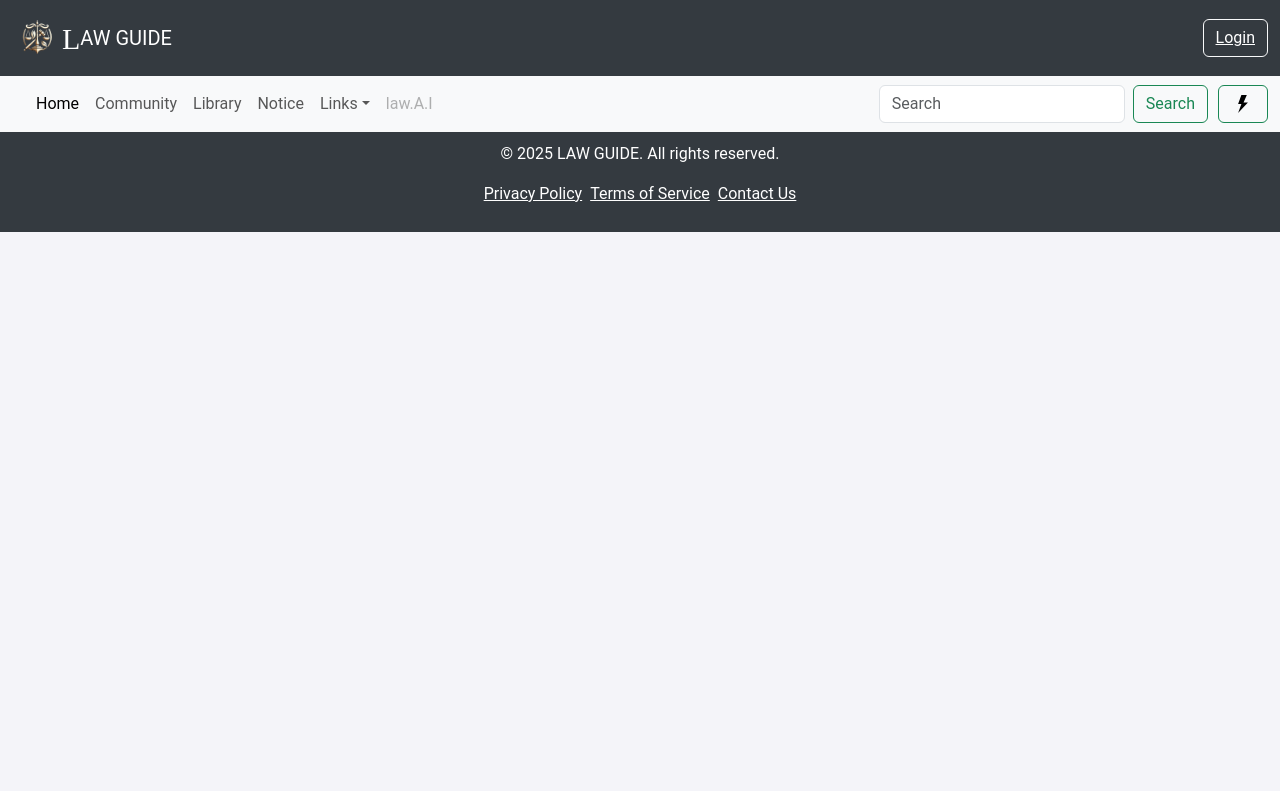
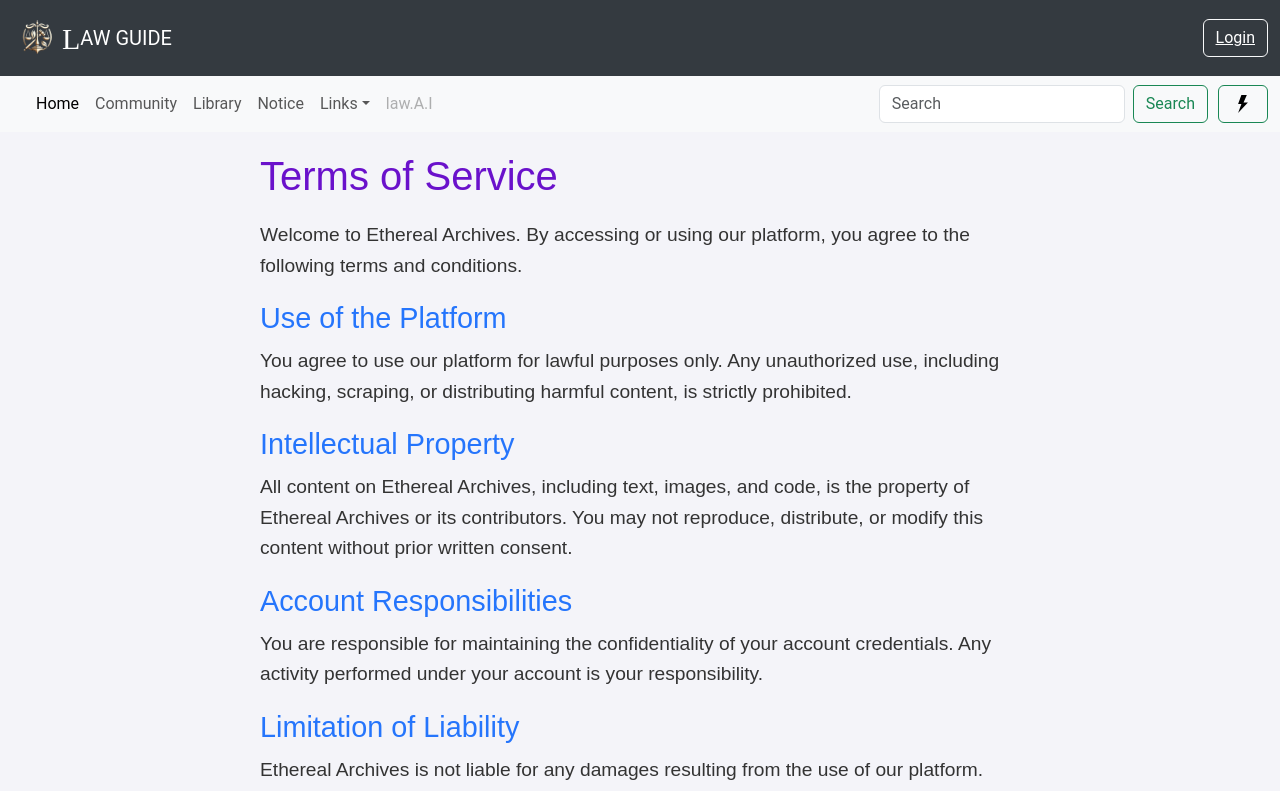
Before and after one commit to Darkstrike03/LawGuide, a React (Create React App) app: page /terms-of-service in a window 1280 px wide. Shown: the top 791 px of the page. Built offline with nearby package versions, Linux system fonts and the light colour scheme; no server answers.

Commit message:
Update App.js

```diff
--- a/src/App.js
+++ b/src/App.js
@@ -26,6 +26,8 @@ import Ndefault from './component/Ndefault';
 import Login from './component/Login';
 import SignUp from './component/SignUp';
 import Profile from './component/Profile';
+import PrivacyPolicy from './component/PrivacyPolicy';
+import TermsOfService from './component/TermsOfService';
 
 function App() {
     return (
@@ -33,6 +35,7 @@ function App() {
             <Header />
             <Navbar />
             <Routes>
+            <>
                 <Route path="/" element={<><Hero /><Container/><Card1/><OverlapCard/><Container2/><CarouselCards/><Container3/><Container4/></>} />
                 <Route path="/community" element={<Community />} />
                 <Route path="/library" element={<><Library /><Constitutions/></>} />
@@ -46,6 +49,9 @@ function App() {
                 <Route path="/SignUp" element={<SignUp />} />
                 <Route path="/Profile" element={<Profile />} />
                 <Route path="/law/:id" element={<LawDetail />} />  {/* ✅ Add LawDetail Route */}
+                <Route path="/privacy-policy" element={<PrivacyPolicy />} />
+                <Route path="/terms-of-service" element={<TermsOfService />} />
+            </>
             </Routes>
             <Footer />
         </Router>
```
